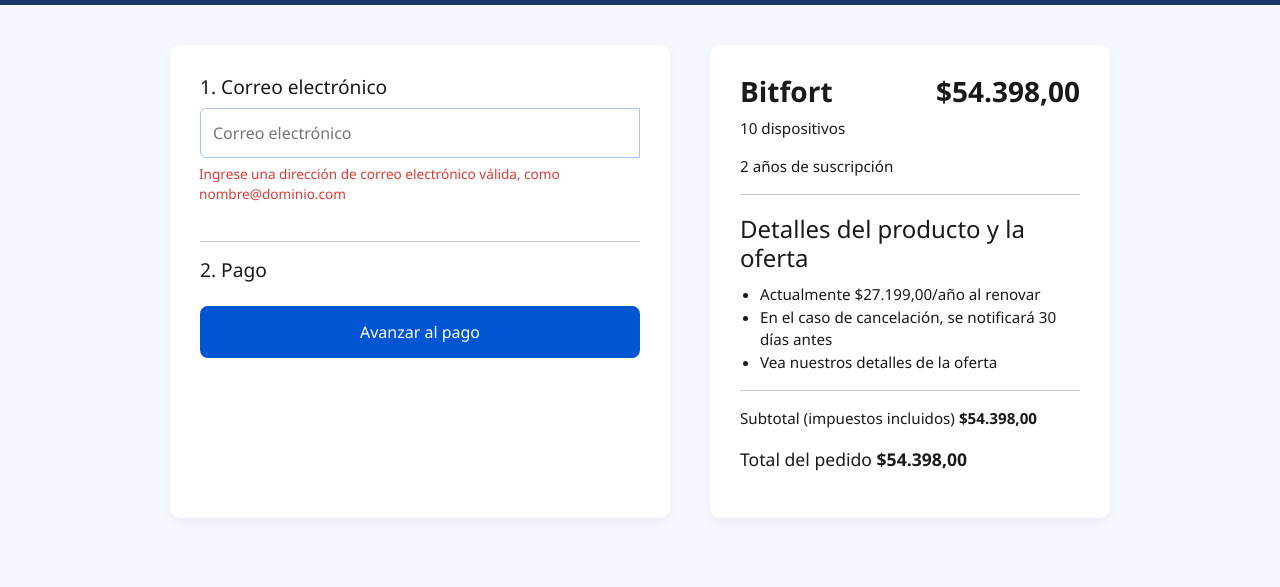
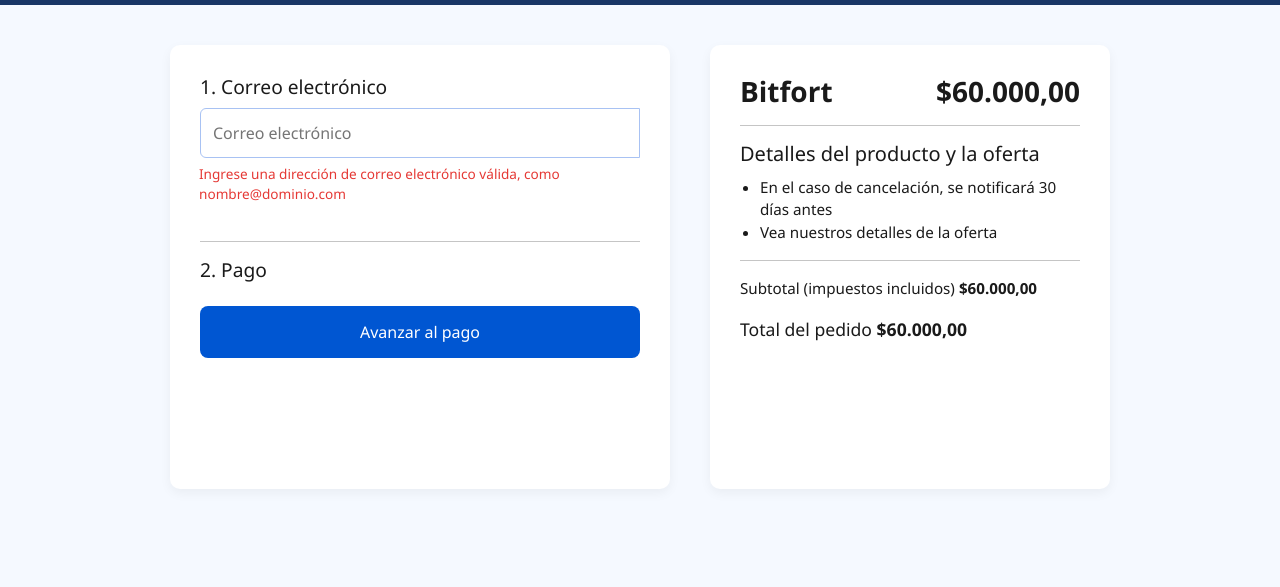
Before and after one commit to fbio18/INFOSECURE, a plain HTML site: page IS web/descarga.html in a window 1280 px wide. Shown: the part 97-684 px from the top of the page. Drawn offline with nearby package versions, Linux system fonts and the light colour scheme.

Commit message:
fornt descarga finish

```diff
--- a/IS web/descarga.html
+++ b/IS web/descarga.html
@@ -55,19 +55,18 @@
     </section>
 
     <aside class="summary">
-      <h3>Bitfort<span>$54.398,00</span></h3>
-      <p>10 dispositivos</p>
-      <p>2 años de suscripción</p>
+      <h3>Bitfort<span>$60.000,00</span></h3>
+
       <hr />
-      <h4>Detalles del producto y la oferta</h4>
+      <h5>Detalles del producto y la oferta</h5>
       <ul>
-        <li>Actualmente $27.199,00/año al renovar</li>
+
         <li>En el caso de cancelación, se notificará 30 días antes</li>
         <li>Vea nuestros detalles de la oferta</li>
       </ul>
       <hr />
-      <p>Subtotal (impuestos incluidos) <strong>$54.398,00</strong></p>
-      <p class="total">Total del pedido <strong>$54.398,00</strong></p>
+      <p>Subtotal (impuestos incluidos) <strong>$60.000,00</strong></p>
+      <p class="total">Total del pedido <strong>$60.000,00</strong></p>
     </aside>
 
 
```
